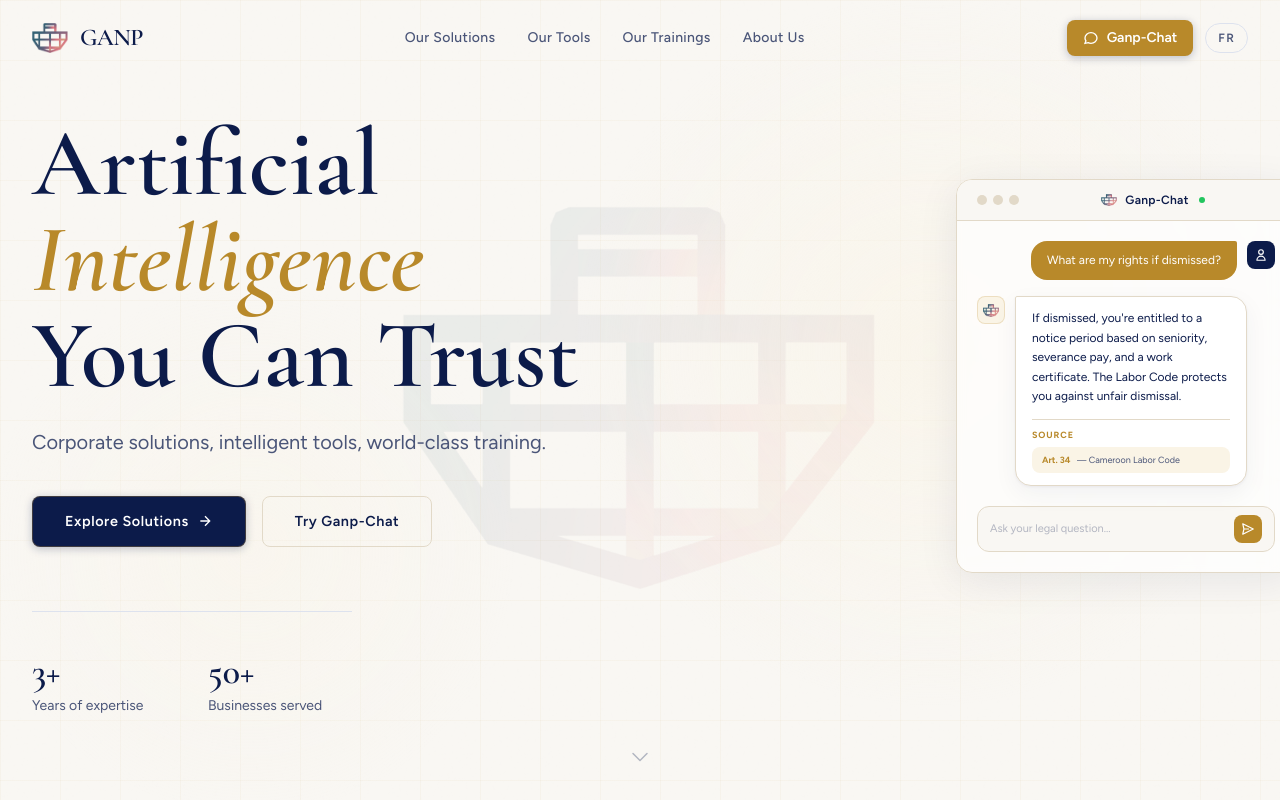
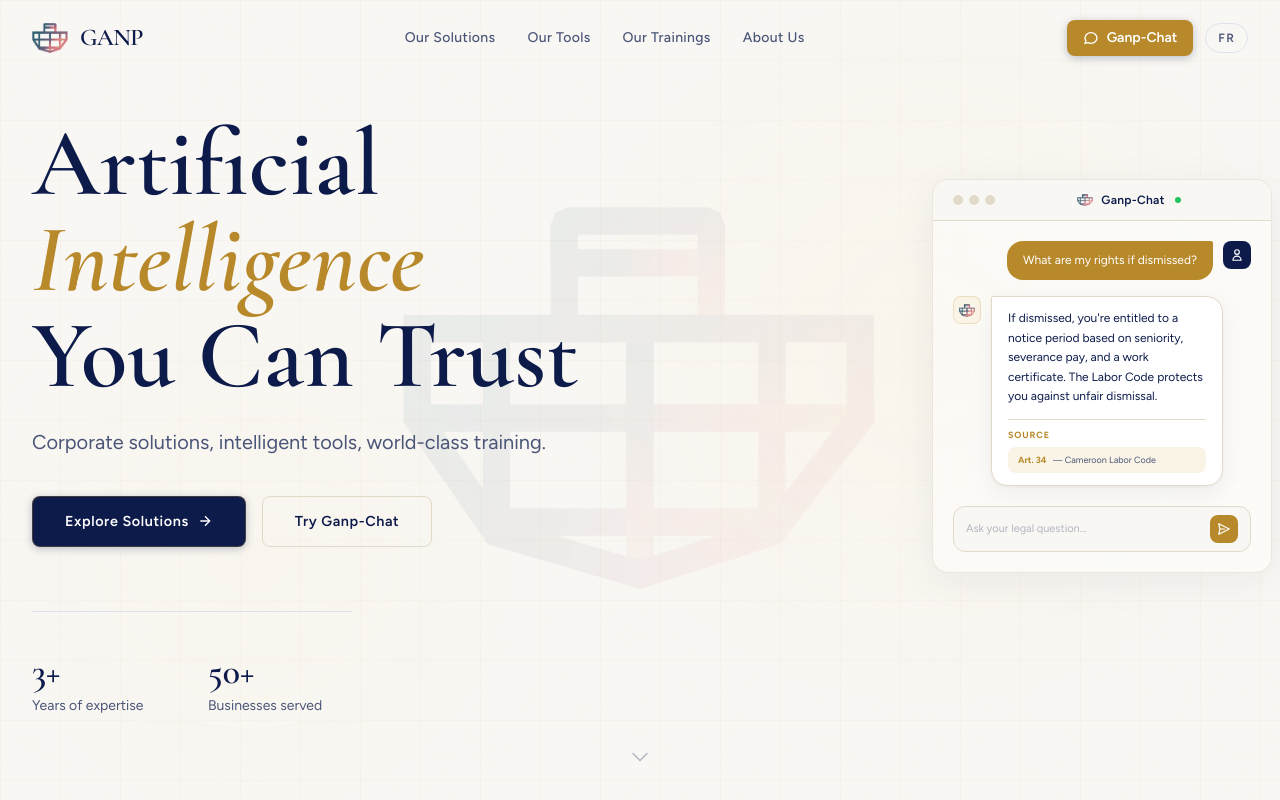
Before and after one commit to A-Njock/KEMET-AI, a React (Vite) app: page / in a window 1280 px wide. Shown: the top 800 px of the page. Built offline with nearby package versions, Linux system fonts and the light colour scheme.

Commit message:
ChatDemo: tiny left nudge, more transparent, truly fixed size
Authored by Pierre Guy A. NJOCK

```diff
--- a/src/components/ChatDemo.tsx
+++ b/src/components/ChatDemo.tsx
@@ -55,8 +55,9 @@ export default function ChatDemo() {
       initial={{ opacity: 0, y: 32 }}
       animate={{ opacity: 1, y: 0 }}
       transition={{ duration: 0.7, delay: 0.5, ease: [0.16, 1, 0.3, 1] }}
+      style={{ width: 340, flexShrink: 0 }}
     >
-      <div className="bg-white/70 backdrop-blur-sm rounded-2xl border border-[#E2D9C8] shadow-[0_8px_40px_rgba(12,27,74,0.08)] overflow-hidden">
+      <div className="bg-white/45 backdrop-blur-sm rounded-2xl border border-[#E2D9C8]/60 shadow-[0_8px_40px_rgba(12,27,74,0.06)] overflow-hidden">
 
         {/* Window chrome */}
         <div className="px-5 py-3 border-b border-[#E2D9C8] flex items-center gap-3 bg-ivory">
--- a/src/pages/Home.tsx
+++ b/src/pages/Home.tsx
@@ -154,7 +154,7 @@ export default function Home() {
             </motion.div>
 
             {/* Right: chat demo */}
-            <div className="flex-none w-[340px] hidden lg:block lg:ml-auto -mt-20 translate-x-12">
+            <div className="flex-none w-[340px] hidden lg:block lg:ml-auto -mt-20 translate-x-6">
               <Link to="/chatbot" className="block cursor-pointer group">
                 <motion.div whileHover={{ scale: 1.02 }} transition={{ type: 'spring', stiffness: 300, damping: 20 }}>
                   <ChatDemo />
```
